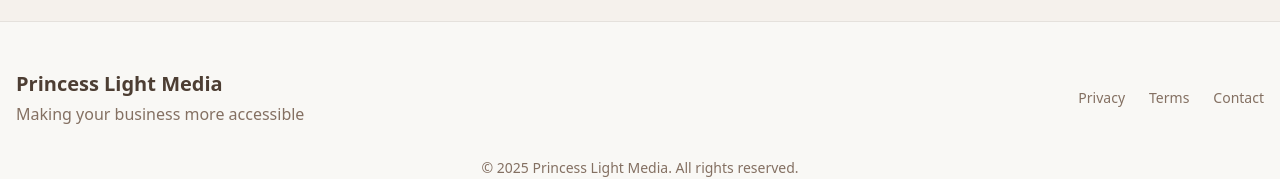
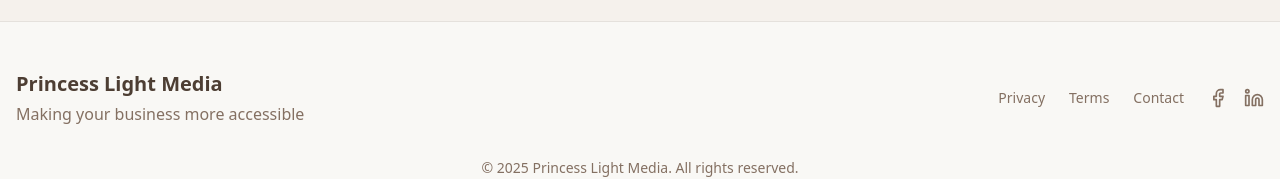
Before and after one commit to nlavieille/light-flow-design, a React (Vite) app: page / in a window 1280 px wide. Shown: the part 2332-2511 px from the top of the page. Built offline with nearby package versions, Linux system fonts and the light colour scheme; the HTML template or start-up script is replaced by a standard one.

Commit message:
Add social media links

```diff
--- a/src/components/Footer.tsx
+++ b/src/components/Footer.tsx
@@ -1,12 +1,16 @@
+import { Facebook, Linkedin } from "lucide-react";
+
 const Footer = () => {
   return (
     <footer className="py-12 border-t border-border">
       <div className="container mx-auto px-4">
-        <div className="flex flex-col md:flex-row justify-between items-center gap-4">
+        <div className="flex flex-col md:flex-row justify-between items-center gap-6">
           <div className="text-center md:text-left">
             <h3 className="text-xl font-semibold text-foreground mb-1">Princess Light Media</h3>
             <p className="text-muted-foreground">Making your business more accessible</p>
           </div>
+
+          <div className="flex flex-col md:flex-row items-center gap-6">
             <div className="flex gap-6 text-sm text-muted-foreground">
               <a href="#" className="hover:text-foreground transition-colors">
                 Privacy
@@ -18,7 +22,30 @@ const Footer = () => {
                 Contact
               </a>
             </div>
+
+            <div className="flex gap-4">
+              <a
+                href="https://www.facebook.com/princesslightmedia/"
+                target="_blank"
+                rel="noopener noreferrer"
+                className="text-muted-foreground hover:text-primary transition-colors"
+                aria-label="Visit our Facebook page"
+              >
+                <Facebook className="h-5 w-5" />
+              </a>
+              <a
+                href="https://www.linkedin.com/in/princesslight/"
+                target="_blank"
+                rel="noopener noreferrer"
+                className="text-muted-foreground hover:text-primary transition-colors"
+                aria-label="Visit our LinkedIn profile"
+              >
+                <Linkedin className="h-5 w-5" />
+              </a>
             </div>
+          </div>
+        </div>
+
         <div className="mt-8 text-center text-sm text-muted-foreground">
           © {new Date().getFullYear()} Princess Light Media. All rights reserved.
         </div>
```
Lines whose indentation alone changed are shown as unchanged.
